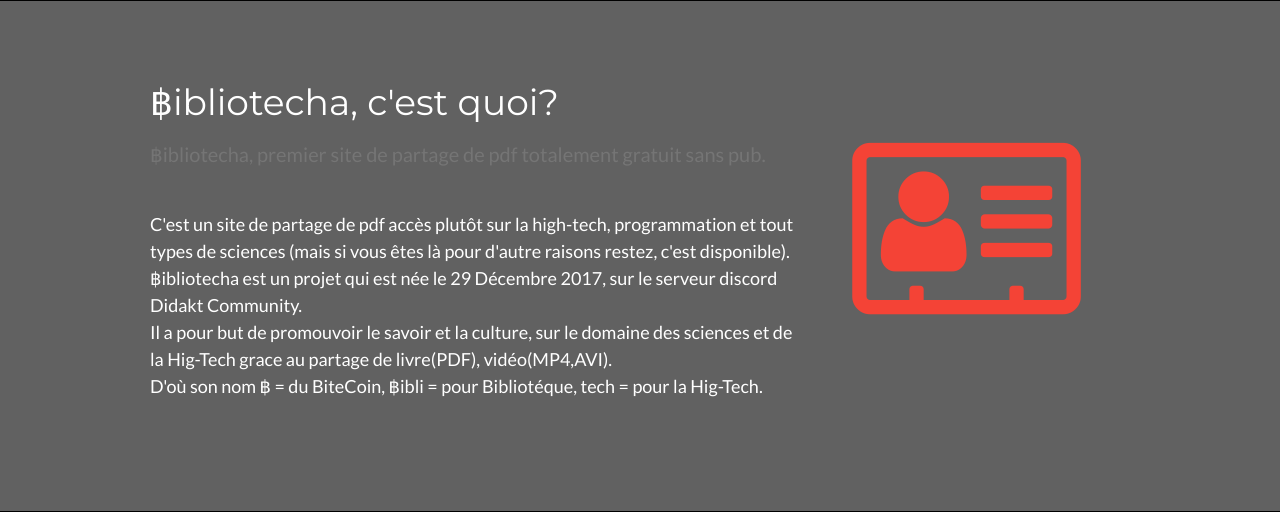
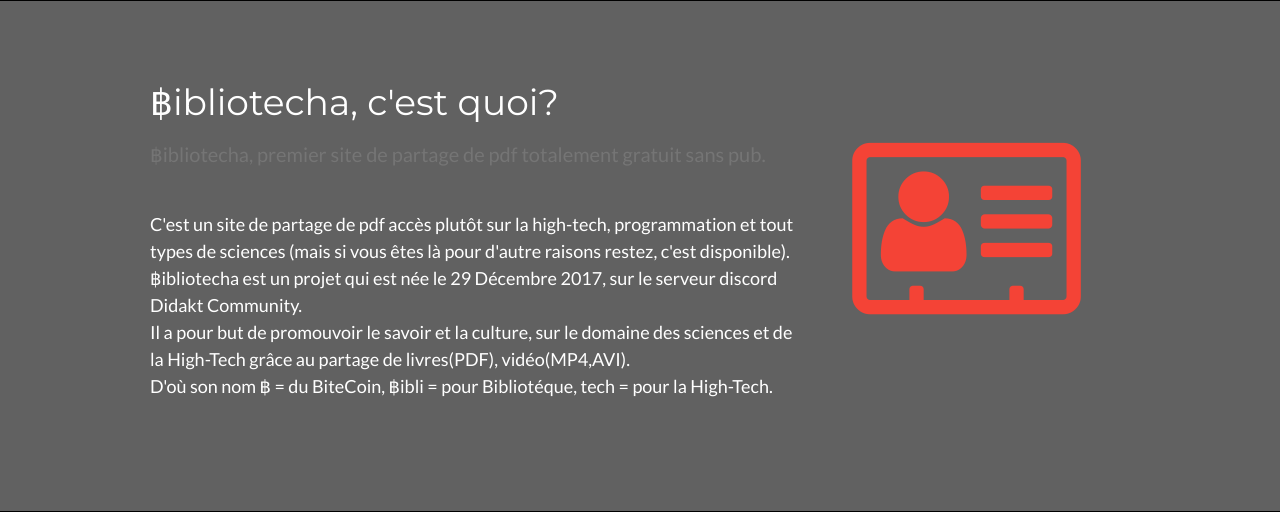
Before and after one commit to Matthieu9/Biblioteka, a PHP site: page / in a window 1280 px wide. Shown: the part 518-1030 px from the top of the page. Run offline with PHP 8.4, Linux system fonts and the light colour scheme.

Commit message:
corrections de petites fautes

```diff
--- a/Acceuil.html
+++ b/Acceuil.html
@@ -10,7 +10,7 @@
   <body>
     <h1>฿ibliotecha</h1>
 
-    <p><mark>Bibliotecha</mark>, premier site de partage de pdf totalement gratuit sans pub.<p>
+    <p><mark>Bibliotecha</mark>,site de partage de pdf totalement gratuit sans pub.<p>
 
     <p>
       ฿ibliotecha est un projet qui est née le 29 Décembre 2017, sur le serveur discord Didakt Community.
--- a/index.php
+++ b/index.php
@@ -55,7 +55,7 @@
     <div class="w3-twothird">
       <h1>฿ibliotecha, c'est quoi?</h1>
       <h4 class="w3-text-grey">฿ibliotecha, premier site de partage de pdf totalement gratuit sans pub.</h4>
-      <h5 class="w3-padding-32">C'est un site de partage de pdf accès plutôt sur la high-tech, programmation et tout types de sciences (mais si vous êtes là pour d'autre raisons restez, c'est disponible).<br />  ฿ibliotecha est un projet qui est née le 29 Décembre 2017, sur le serveur discord Didakt Community.<br>Il a pour but de promouvoir le savoir et la culture, sur le domaine des sciences et de la Hig-Tech grace au partage de livre(PDF), vidéo(MP4,AVI).<br /> D'où son nom ฿ = du BiteCoin, ฿ibli = pour Bibliotéque, tech = pour la Hig-Tech.</h5>
+      <h5 class="w3-padding-32">C'est un site de partage de pdf accès plutôt sur la high-tech, programmation et tout types de sciences (mais si vous êtes là pour d'autre raisons restez, c'est disponible).<br />  ฿ibliotecha est un projet qui est née le 29 Décembre 2017, sur le serveur discord Didakt Community.<br>Il a pour but de promouvoir le savoir et la culture, sur le domaine des sciences et de la High-Tech grâce au partage de livres(PDF), vidéo(MP4,AVI).<br /> D'où son nom ฿ = du BiteCoin, ฿ibli = pour Bibliotéque, tech = pour la High-Tech.</h5>
 
       <p class="w3-text-grey"></p>
     </div>
```
